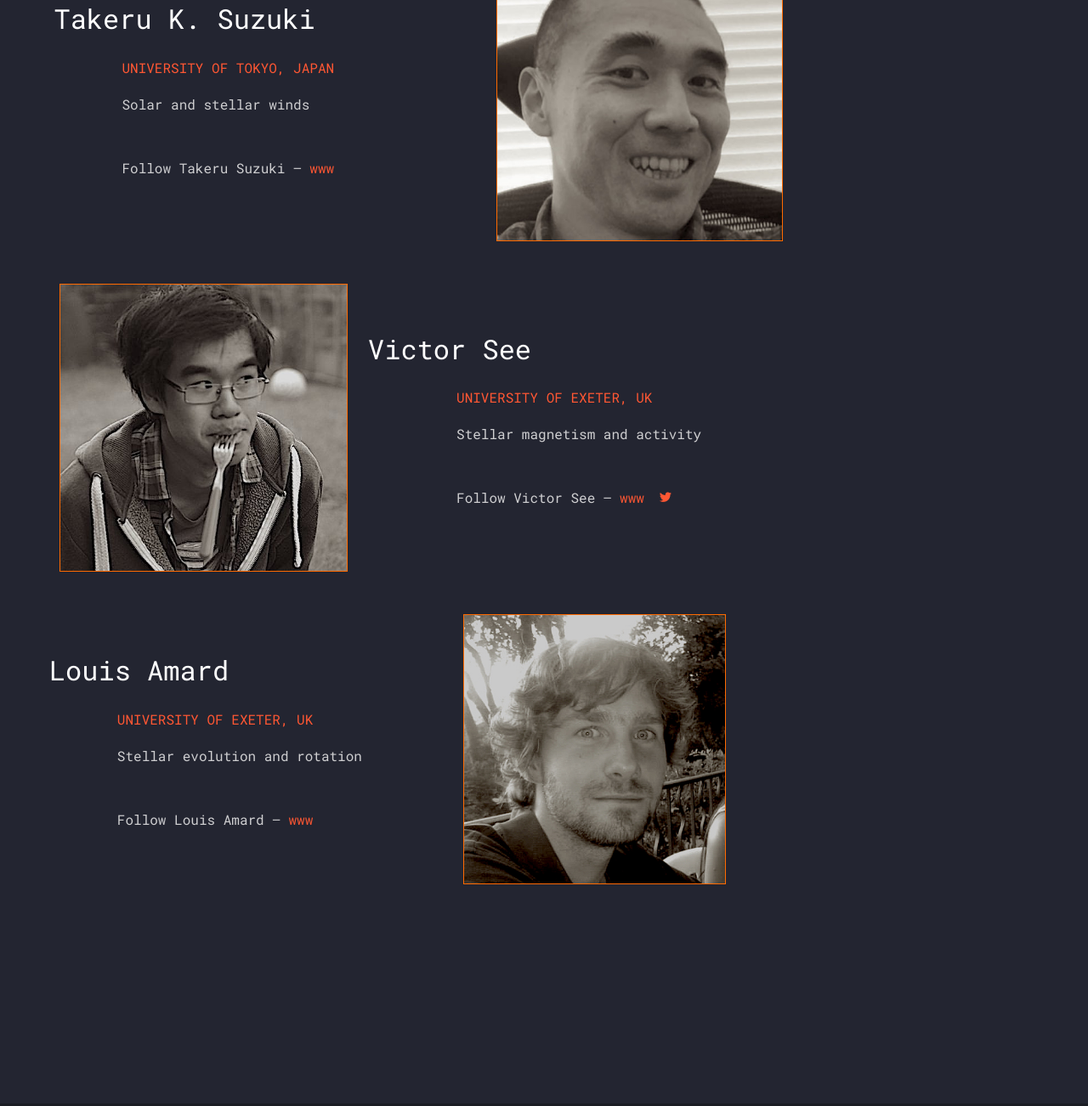
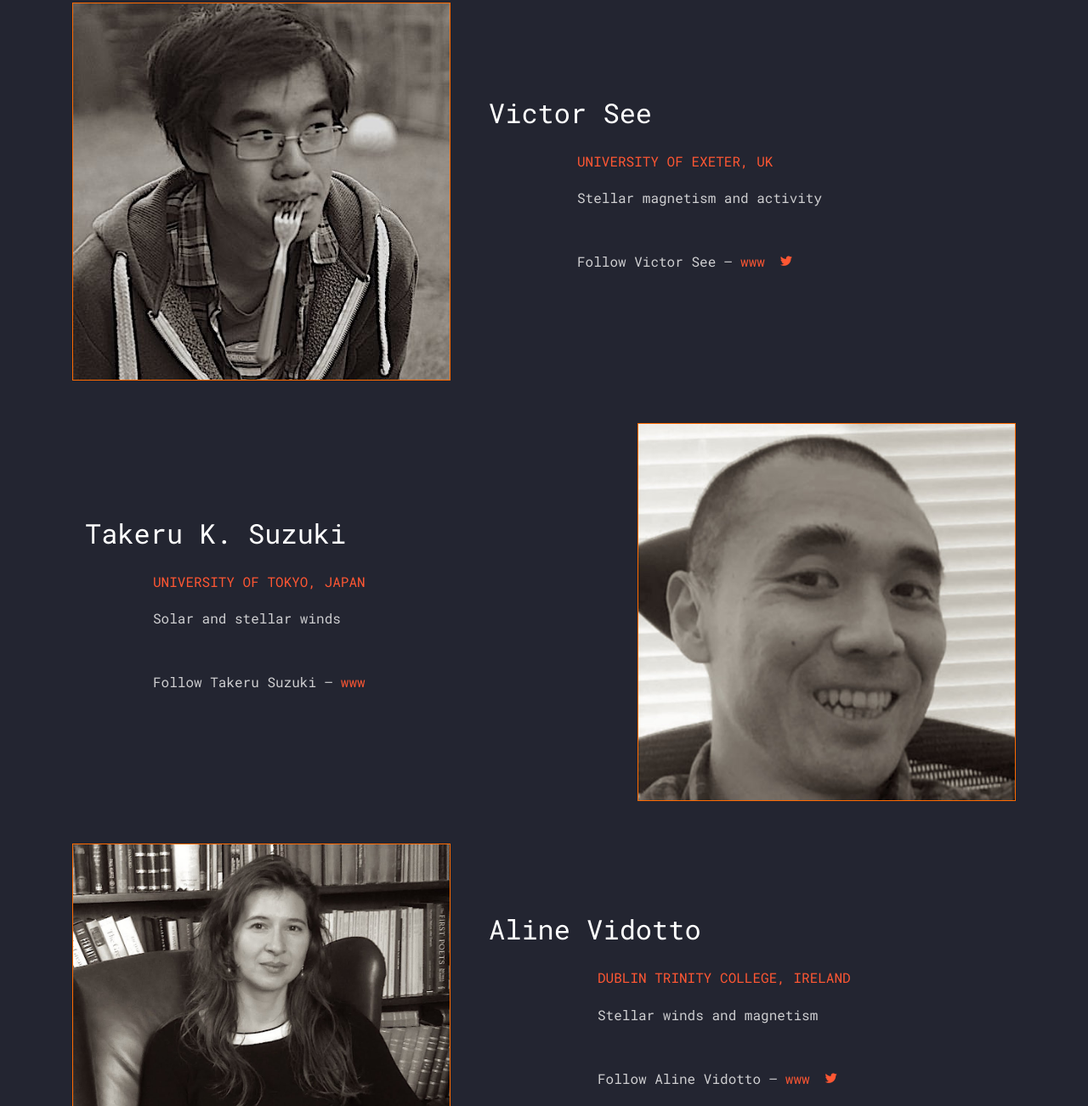
Before and after one commit to windsandmassloss/windsandmassloss.github.io, a plain HTML site: page news.html in a window 1280 px wide. Shown: the part 1222-2524 px from the top of the page at 85% size. Drawn offline with Linux system fonts and the light colour scheme; files whose address does not match are found by name.

Commit message:
changes based on comments from Aline

```diff
--- a/news.html
+++ b/news.html
@@ -1,7 +1,7 @@
 <!DOCTYPE html>
 <html lang="en">
   <head>
-    <title>Workshop &mdash; Colorlib Website Template</title>
+    <title>Cool Stars 21 Winds Splinter</title>
     <meta charset="utf-8">
     <meta name="viewport" content="width=device-width, initial-scale=1, shrink-to-fit=no">
 
@@ -64,21 +64,38 @@
     </div>
     <div class="site-section">
       <div class="container">
-        <div class="row mb-5">
+        <div class="0">
+
+        <div class="row align-items-center speaker">
+          <div class="col-lg-5 mb-5 mb-lg-0 order-lg-2" data-aos="fade" data-aos-delay="100">
+            <img src="images/Louis_amard2.jpg" alt="Image" class="img-fluid" style="border:1px solid #ff6a00">
+          </div>
+          <div class="col-lg-6 ml-auto order-lg-1">
+            <h2 class="text-white mb-4 name" data-aos="fade-left" data-aos-delay="200">Louis Amard</h2>
+            <div class="bio pr-lg-4">
+              <span class="text-uppercase text-primary d-block mb-3" data-aos="fade-left" data-aos-delay="300">University of Exeter, UK</span>
+              <p class="mb-5" data-aos="fade-left" data-aos-delay="400">Stellar evolution and rotation</p>
+              <p data-aos="fade-left" data-aos-delay="500">
+                Follow Louis Amard &mdash;
+                <a href="http://emps.exeter.ac.uk/physics-astronomy/staff/la380" >www</a>
+              </p>
+            </div>
+          </div>
+        </div>
 
         <div class="row align-items-center speaker">
           <div class="col-lg-5 mb-5 mb-lg-0" data-aos="fade" data-aos-delay="100">
-            <img src="images/aline_vidotto2.jpg" alt="Image" class="img-fluid" style="border:1px solid #ff6a00">
+            <img src="images/Victor_see2.jpg" alt="Image" class="img-fluid" style="border:1px solid #ff6a00">
           </div>
           <div class="col-lg-6 ml-auto">
-            <h2 class="text-white mb-4 name" data-aos="fade-right" data-aos-delay="200">Aline Vidotto</h2>
-            <div class="bio pl-lg-5">
-              <span class="text-uppercase text-primary d-block mb-3" data-aos="fade-right" data-aos-delay="300">Dublin Trinity College, Ireland</span>
-              <p class="mb-5" data-aos="fade-right" data-aos-delay="400">Stellar winds and magnetism</p>
+            <h2 class="text-white mb-4 name" data-aos="fade-right" data-aos-delay="200">Victor See</h2>
+            <div class="bio pl-lg-4">
+              <span class="text-uppercase text-primary d-block mb-3" data-aos="fade-right" data-aos-delay="300">University of Exeter, UK</span>
+              <p class="mb-5" data-aos="fade-right" data-aos-delay="400">Stellar magnetism and activity</p>
               <p data-aos="fade-right" data-aos-delay="500">
-                Follow Aline Vidotto &mdash;
-                <a href="https://www.tcd.ie/Physics/research/groups/vidotto/" >www</a>
-                <a href="https://twitter.com/AlineVidotto" class="p-2"><span class="icon-twitter"></span></a>
+                Follow Victor See &mdash;
+                <a href="http://emps.exeter.ac.uk/physics-astronomy/staff/ws303" >www</a>
+                <a href="https://twitter.com/AstroVictorSee" class="p-2"><span class="icon-twitter"></span></a>
               </p>
             </div>
           </div>
@@ -103,41 +120,21 @@
 
         <div class="row align-items-center speaker">
           <div class="col-lg-5 mb-5 mb-lg-0" data-aos="fade" data-aos-delay="100">
-            <img src="images/Victor_see2.jpg" alt="Image" class="img-fluid" style="border:1px solid #ff6a00">
+            <img src="images/aline_vidotto2.jpg" alt="Image" class="img-fluid" style="border:1px solid #ff6a00">
           </div>
           <div class="col-lg-6 ml-auto">
-            <h2 class="text-white mb-4 name" data-aos="fade-right" data-aos-delay="200">Victor See</h2>
-            <div class="bio pl-lg-4">
-              <span class="text-uppercase text-primary d-block mb-3" data-aos="fade-right" data-aos-delay="300">University of Exeter, UK</span>
-              <p class="mb-5" data-aos="fade-right" data-aos-delay="400">Stellar magnetism and activity</p>
+            <h2 class="text-white mb-4 name" data-aos="fade-right" data-aos-delay="200">Aline Vidotto</h2>
+            <div class="bio pl-lg-5">
+              <span class="text-uppercase text-primary d-block mb-3" data-aos="fade-right" data-aos-delay="300">Dublin Trinity College, Ireland</span>
+              <p class="mb-5" data-aos="fade-right" data-aos-delay="400">Stellar winds and magnetism</p>
               <p data-aos="fade-right" data-aos-delay="500">
-                Follow Victor See &mdash;
-                <a href="http://emps.exeter.ac.uk/physics-astronomy/staff/ws303" >www</a>
-                <a href="https://twitter.com/AstroVictorSee" class="p-2"><span class="icon-twitter"></span></a>
+                Follow Aline Vidotto &mdash;
+                <a href="https://www.tcd.ie/Physics/research/groups/vidotto/" >www</a>
+                <a href="https://twitter.com/AlineVidotto" class="p-2"><span class="icon-twitter"></span></a>
               </p>
             </div>
           </div>
         </div>
-
-
-        <div class="row align-items-center speaker">
-          <div class="col-lg-5 mb-5 mb-lg-0 order-lg-2" data-aos="fade" data-aos-delay="100">
-            <img src="images/Louis_amard2.jpg" alt="Image" class="img-fluid" style="border:1px solid #ff6a00">
-          </div>
-          <div class="col-lg-6 ml-auto order-lg-1">
-            <h2 class="text-white mb-4 name" data-aos="fade-left" data-aos-delay="200">Louis Amard</h2>
-            <div class="bio pr-lg-4">
-              <span class="text-uppercase text-primary d-block mb-3" data-aos="fade-left" data-aos-delay="300">University of Exeter, UK</span>
-              <p class="mb-5" data-aos="fade-left" data-aos-delay="400">Stellar evolution and rotation</p>
-              <p data-aos="fade-left" data-aos-delay="500">
-                Follow Louis Amard &mdash;
-                <a href="http://emps.exeter.ac.uk/physics-astronomy/staff/la380" >www</a>
-              </p>
-            </div>
-          </div>
-        </div>
-
-
 
         </div>
       </div>
```
Also changed, not shown: contact.html (+2 -2 lines), index.html (+2 -2 lines), speakers.html (+1 -1 lines).
